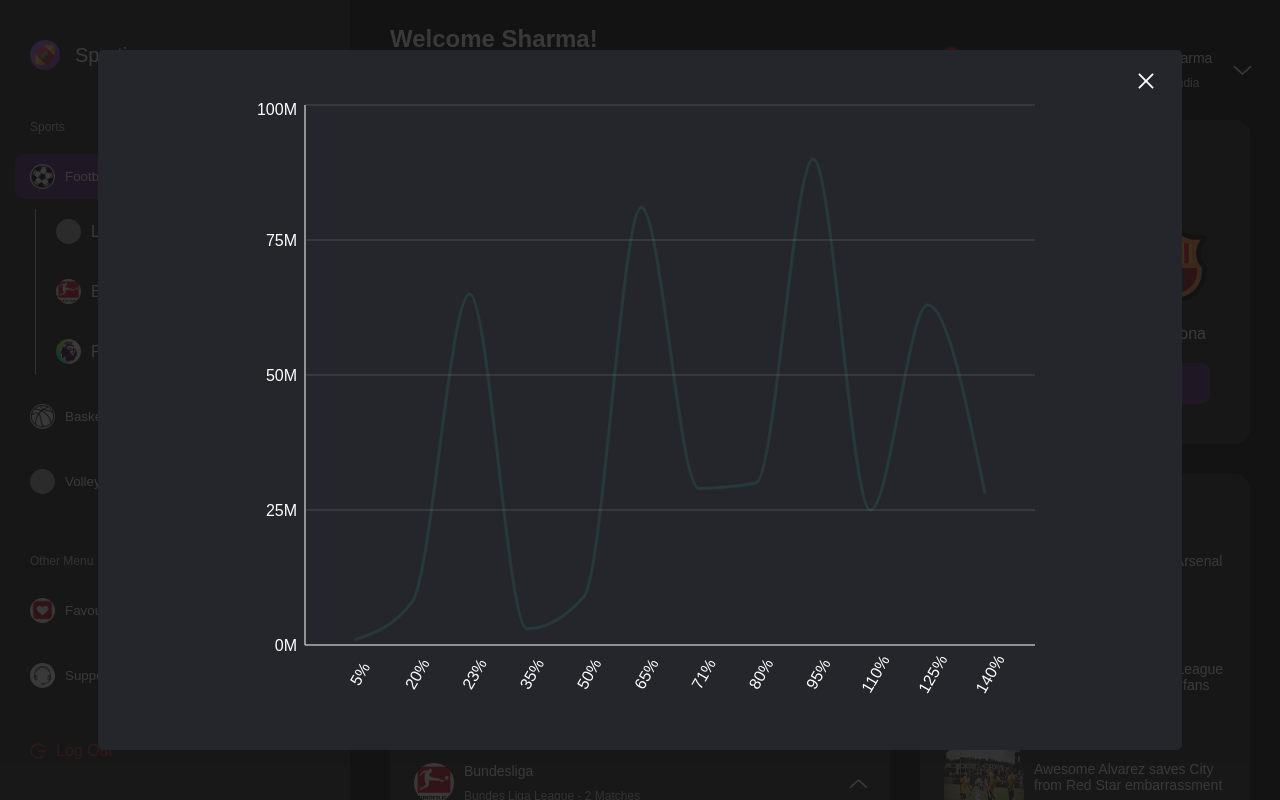
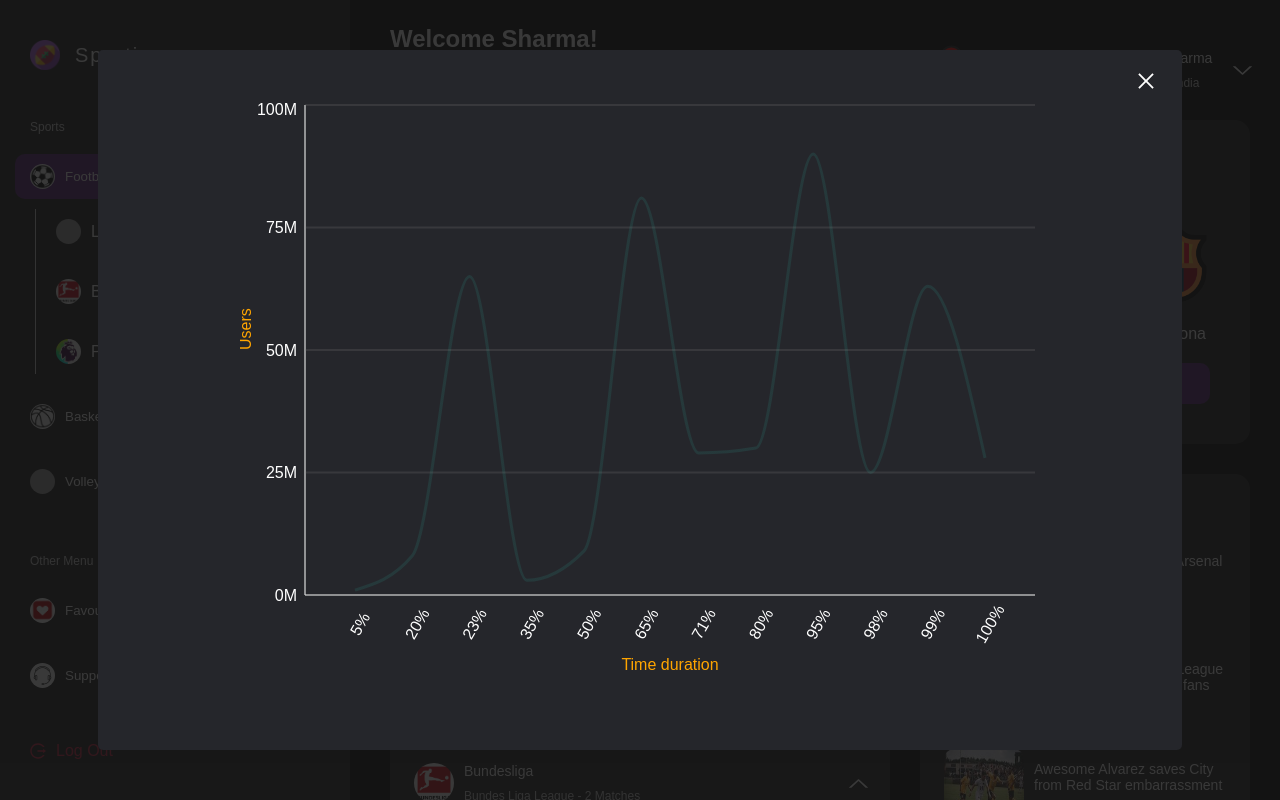
Before and after one commit to DeveshS360/sports-dashboard, a React (Vite) app: page / in a window 1280 px wide. Both pictures are taken after a click on the element 835 px from the left and 633 px from the top of the page. Shown: the top 800 px of the page. Built offline with nearby package versions, Linux system fonts and the light colour scheme; grey boxes are pictures that could not be loaded.

Commit message:
More UI fixes (#9)
* more ui fixes

* graph labels added and advertized match section UI changes

* spacing change

```diff
--- a/src/components/AdvertisedMatch/styles.tsx
+++ b/src/components/AdvertisedMatch/styles.tsx
@@ -14,8 +14,8 @@ export const StyledAdvertisedMatchContainer = styled.div`
 `
 
 export const StyledAdvertisedMatchTitle = styled.div`
-  font-size: 20px;
-  margin: 10px 0 20px 0;
+  font-size: 25px;
+  margin: 10px 0 30px 0;
   font-weight: bold;
 `
 
@@ -23,10 +23,10 @@ export const StyledAdvertisedMatchDetail = styled.div`
   display: flex;
   align-items: center;
   gap: 0 8px;
-  margin-bottom: 15px;
+  margin-bottom: 20px;
 
   span {
-    font-size: 14px;
+    font-size: 18px;
     font-weight: lighter;
   }
 `
@@ -41,7 +41,7 @@ export const StyledAdvertisedMatchGetTicket = styled.button`
   outline: none;
   border-radius: 10px;
   gap: 0 8px;
-  margin-top: 30px;
+  margin-top: 40px;
 `
 
 export const StyledGetTicketArrow = styled.span`
--- a/src/components/AudienceGraph/index.tsx
+++ b/src/components/AudienceGraph/index.tsx
@@ -1,4 +1,12 @@
-import { CartesianGrid, Line, LineChart, Tooltip, XAxis, YAxis } from 'recharts'
+import {
+  CartesianGrid,
+  Label,
+  Line,
+  LineChart,
+  Tooltip,
+  XAxis,
+  YAxis,
+} from 'recharts'
 import { StyledAudienceGraphContainer } from './styles'
 import { useAppSelector } from 'src/redux/hooks'
 import { useState } from 'react'
@@ -22,9 +30,10 @@ export const AudienceGraph = () => {
   }
 
   const ToolTipWithData = ({ payload }: { payload?: unknown }) => {
-    console.log(payload, 'checking payload of tooltip')
-    return <CustomTooltip text={payload[0]?.value} />
+    return <CustomTooltip text={`${payload[0]?.value}M`} />
   }
+
+  const labelStyle = { fill: 'orange' }
 
   return (
     <StyledAudienceGraphContainer>
@@ -51,9 +60,24 @@ export const AudienceGraph = () => {
           tickLine={false}
           angle={-60}
           tickMargin={20}
-          height={50}
-        />
-        <YAxis dataKey="yValue" stroke="white" unit="M" tickLine={false} />
+          height={100}
+        >
+          <Label
+            value="Time duration"
+            offset={25}
+            position="insideBottom"
+            style={labelStyle}
+          />
+        </XAxis>
+        <YAxis dataKey="yValue" stroke="white" unit="M" tickLine={false}>
+          <Label
+            value="Users"
+            offset={0}
+            position="insideLeft"
+            angle={-90}
+            style={labelStyle}
+          />
+        </YAxis>
         <Line
           type="monotone"
           dataKey="yValue"
--- a/src/components/Navbar/styles.tsx
+++ b/src/components/Navbar/styles.tsx
@@ -21,6 +21,7 @@ export const StyledNavbarTitle = styled.span`
   color: var(--text-color-primary);
   font-weight: lighter;
   font-size: 20px;
+  letter-spacing: 2px;
 `
 
 export const StyledNavbarCategory = styled.div`
--- a/src/constants/data/audienceGraph.ts
+++ b/src/constants/data/audienceGraph.ts
@@ -10,7 +10,7 @@ export const AUDIENCE_DATA: AudienceGraphRow[] = [
   { xValue: 71, yValue: 29 },
   { xValue: 80, yValue: 30 },
   { xValue: 95, yValue: 90 },
-  { xValue: 110, yValue: 25 },
-  { xValue: 125, yValue: 63 },
-  { xValue: 140, yValue: 28 },
+  { xValue: 98, yValue: 25 },
+  { xValue: 99, yValue: 63 },
+  { xValue: 100, yValue: 28 },
 ]
```
